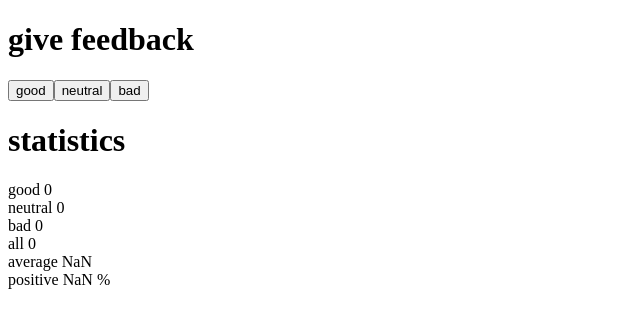
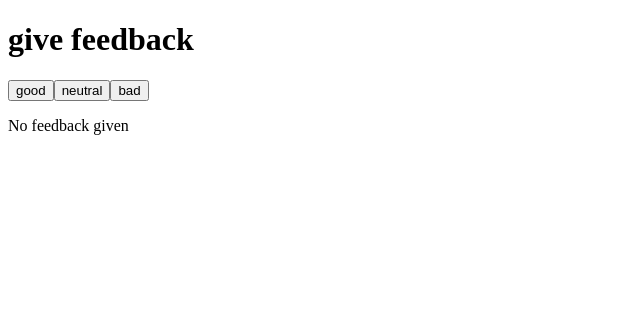
Before and after one commit to fabritac/FullStackOpen, a React (Vite) app in the folder part1/unicafe/: page / in a window 1280 px wide. Shown: the top 328 px of the page, without its empty margins (0-640 px from the left). Built offline with nearby package versions, Linux system fonts and the light colour scheme.

Commit message:
Ejercicio 1.9

```diff
--- a/part1/unicafe/src/App.jsx
+++ b/part1/unicafe/src/App.jsx
@@ -1,6 +1,13 @@
 import { useState } from 'react'
 
 const Statistics = (props) => {
+
+  if (props.all == 0) {
+    return(
+      <p>No feedback given</p>
+    )
+  }
+
   return(
     <div>
       <h1>statistics</h1>
```
